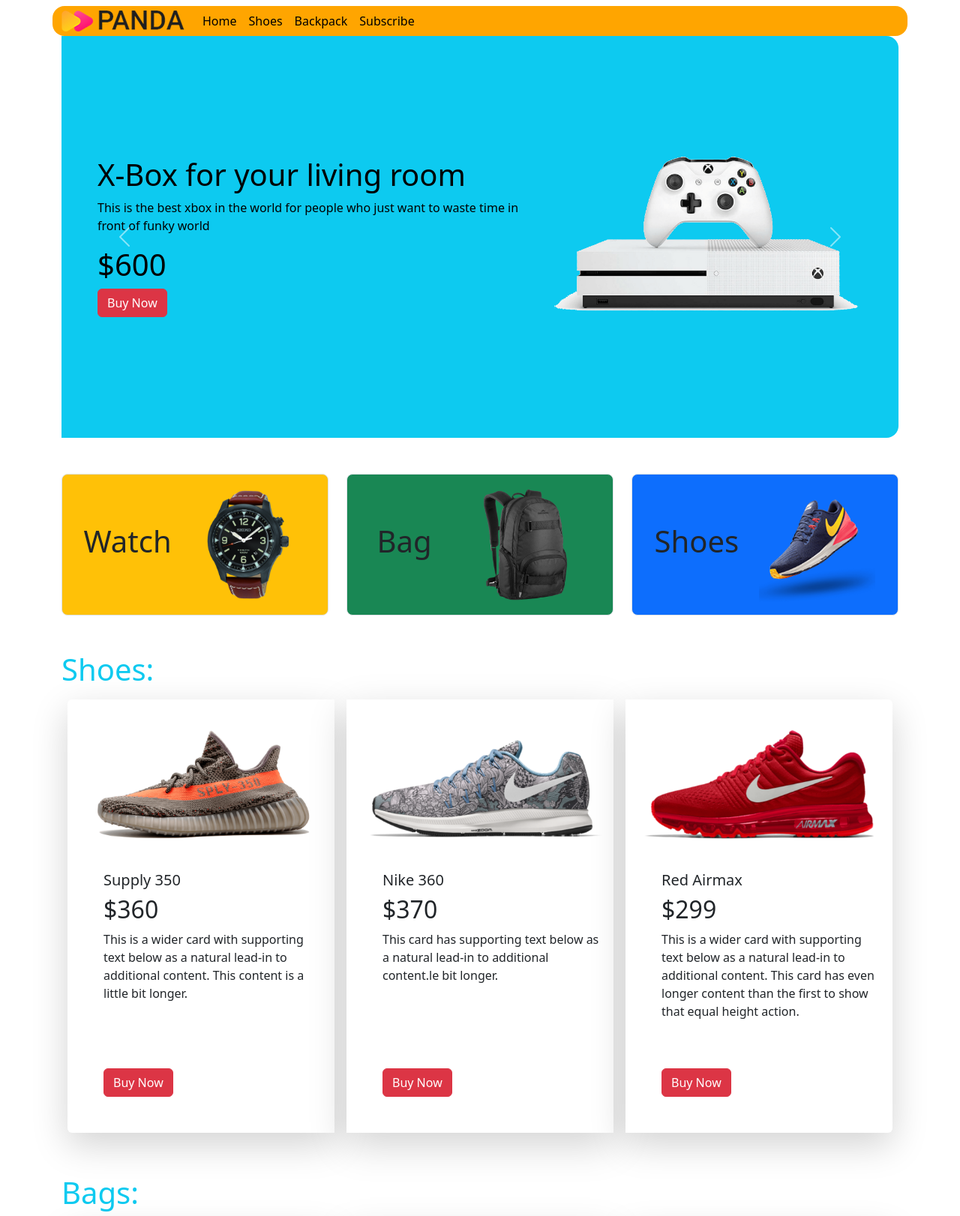
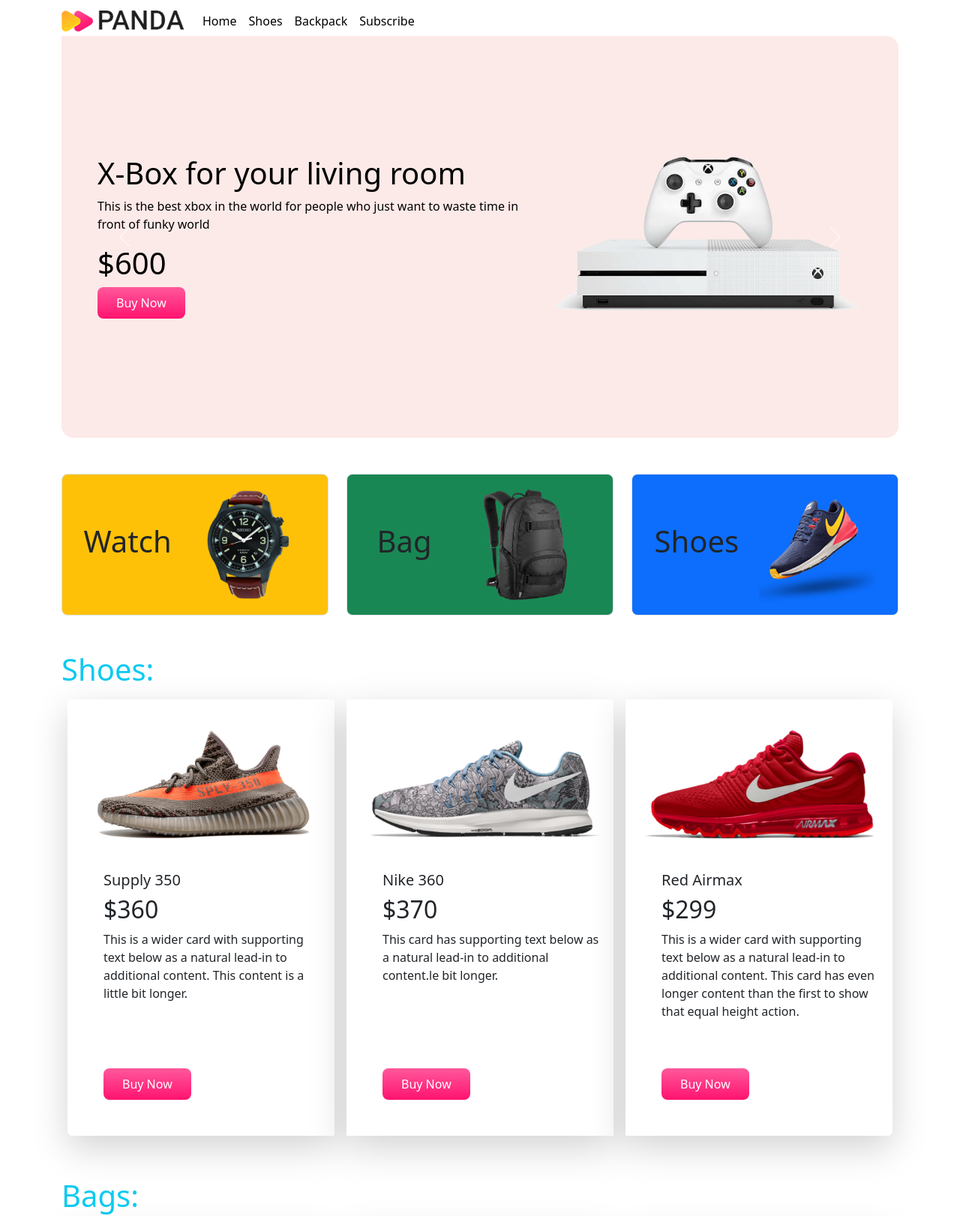
Before and after one commit to Programmer-Kayum/Panda-Commerce-Bootstrap, a plain HTML site: page index.html in a window 1280 px wide. Shown: the top 1622 px of the page at 75% size. Drawn offline with nearby package versions, Linux system fonts and the light colour scheme.

Commit message:
css customize

```diff
--- /dev/null
+++ b/css/style.css
@@ -0,0 +1,30 @@
+.bg-light {
+    --bs-bg-opacity: 1;
+    background-color: rgba(var(--bs-light-rgb), var(--bs-bg-opacity)) !important;
+}
+
+.panda-bg-info {
+    background-color: #fceae8;
+}
+
+.panda-btn-danger {
+    background-image: linear-gradient(to bottom, #FF589B 0%, #FF136F 100%);
+    color: #fff;
+    border: none;
+    border-radius: 8px;
+    padding: 9px 25px;
+}
+
+
+.panda-bg-categories-1 {
+
+    background-color: #ffc107;
+}
+
+.panda-bg-categories-2 {
+    background-color: #198754;
+}
+
+.panda-bg-categories-3 {
+    background-color: #0d6efd;
+}
--- a/index.html
+++ b/index.html
@@ -8,13 +8,17 @@
     <link rel="shortcut icon" href="images/categories/watch.png" type="image/x-icon">
     <link href="https://cdn.jsdelivr.net/npm/bootstrap@5.2.0/dist/css/bootstrap.min.css" rel="stylesheet"
         integrity="sha384-gH2yIJqKdNHPEq0n4Mqa/HGKIhSkIHeL5AyhkYV8i59U5AR6csBvApHHNl/vI1Bx" crossorigin="anonymous">
+
+
+    <!-- custom style  -->
+    <link rel="stylesheet" href="css/style.css">
 </head>
 
 <body>
 
     <header class="container">
-        <nav class="navbar navbar-expand-lg fixed-top">
-            <div style="background-color:orange ;" class="container rounded-4">
+        <nav class="navbar navbar-expand-lg bg-nav fixed-top">
+            <div class="container rounded-4">
                 <a class="navbar-brand" href="index.html"><img src="images/logo.png" alt=""
                         class="d-inline-block align-text-top">
                 </a>
@@ -47,58 +51,60 @@
             <div id="carouselExampleControls" class="carousel slide" data-bs-ride="carousel">
                 <div class="carousel-inner">
 
-                    <div class="carousel-item active bg-info rounded-4">
-                        <div class="row p-5">
-                            <div class="col-lg-7 d-flex align-items-center ">
-                                <div class=" text-black">
+                    <div class="carousel-item active panda-bg-info rounded-4">
+                        <div class="row">
+                            <div class="col-lg-7 d-flex align-items-center">
+                                <div class=" ps-5 text-black">
                                     <h1>Cool Dude Headphone</h1>
                                     <p>This is the best headphone in the world for people who just want to waste time in
                                         front of funky world</p>
                                     <h1>$420</h1>
-                                    <button type="button" class="btn btn-danger ">Buy Now</button>
+                                    <button type="button" class="btn panda-btn-danger ">Buy Now</button>
                                 </div>
                             </div>
 
-                            <div class="col-lg-5 ">
-                                <img src="images/banner-images/headphone.png" class="d-block w-100" alt="...">
+                            <div class="col-lg-5 p-5">
+                                <img class="img-fluid" src="images/banner-images/headphone.png" class="d-block w-100"
+                                    alt="...">
                             </div>
                         </div>
                     </div>
 
 
-                    <div class="carousel-item active bg-info rounded-4">
+                    <div class="carousel-item active panda-bg-info rounded-4">
                         <div class="row p-5">
-                            <div class="col-lg-7 d-flex align-items-center ">
+                            <div class="col-lg-8 d-flex align-items-center">
                                 <div class=" text-black">
                                     <h1>Mega LCD TV For Sports</h1>
                                     <p>This is the best TV in the world for people who just want to waste time in
                                         front of funky world</p>
                                     <h1>$800</h1>
-                                    <button type="button" class="btn btn-danger">Buy Now</button>
+                                    <button type="button" class="btn panda-btn-danger">Buy Now</button>
                                 </div>
                             </div>
 
-                            <div class="col-lg-5 ">
+                            <div class="col-lg-4">
                                 <img src="images/banner-images/tv.png" class="d-block w-100" alt="...">
                             </div>
                         </div>
                     </div>
 
 
-                    <div class="carousel-item active bg-info rounded-4">
+                    <div class="carousel-item active panda-bg-info rounded-4">
                         <div class="row p-5">
-                            <div class="col-lg-7 d-flex align-items-center ">
+                            <div class="col-lg-7 d-flex align-items-center">
                                 <div class=" text-black">
                                     <h1>X-Box for your living room</h1>
                                     <p>This is the best xbox in the world for people who just want to waste time in
                                         front of funky world</p>
                                     <h1>$600</h1>
-                                    <button type="button" class="btn btn-danger">Buy Now</button>
+                                    <button type="button" class="btn panda-btn-danger">Buy Now</button>
                                 </div>
                             </div>
 
                             <div class="col-lg-5 ">
-                                <img src="images/banner-images/xbox.png" class="d-block w-100" alt="...">
+                                <img class="img-fluid" src="images/banner-images/xbox.png" class="d-block w-100"
+                                    alt="...">
                             </div>
                         </div>
                     </div>
@@ -128,19 +134,22 @@
             <div class="container overflow-hidden text-center">
                 <div class="row gy-5">
                     <div class="col-lg-4 col-md-6 col-sm-12 ">
-                        <div class="p-3 border rounded-3 d-flex justify-content-around align-items-center bg-warning">
+                        <div
+                            class="p-3 border rounded-3 d-flex justify-content-around align-items-center panda-bg-categories-1">
                             <h1>Watch</h1>
                             <img src="images/categories/watch.png" alt="">
                         </div>
                     </div>
                     <div class="col-lg-4 col-md-6 col-sm-12">
-                        <div class="p-3 border rounded-3 d-flex justify-content-around align-items-center bg-success">
+                        <div
+                            class="p-3 border rounded-3 d-flex justify-content-around align-items-center panda-bg-categories-2">
                             <h1>Bag</h1>
                             <img src="images/categories/bag.png" alt="">
                         </div>
                     </div>
                     <div class="col-lg-4 col-md-6 col-sm-12">
-                        <div class="p-3 border rounded-3 d-flex justify-content-around  align-items-center bg-primary">
+                        <div
+                            class="p-3 border rounded-3 d-flex justify-content-around  align-items-center panda-bg-categories-3">
                             <h1>Shoes</h1>
                             <img src="images/categories/shoes.png" alt="">
                         </div>
@@ -166,7 +175,7 @@
 
                     </div>
                     <div class="m-5">
-                        <button type="button" class="btn btn-danger">Buy Now</button>
+                        <button type="button" class="btn panda-btn-danger">Buy Now</button>
 
                     </div>
                 </div>
@@ -182,7 +191,7 @@
 
                     </div>
                     <div class="m-5">
-                        <button type="button" class="btn btn-danger">Buy Now</button>
+                        <button type="button" class="btn panda-btn-danger">Buy Now</button>
                     </div>
                 </div>
 
@@ -197,7 +206,7 @@
 
                     </div>
                     <div class="m-5">
-                        <button type="button" class="btn btn-danger">Buy Now</button>
+                        <button type="button" class="btn panda-btn-danger">Buy Now</button>
                     </div>
                 </div>
             </div>
@@ -220,7 +229,7 @@
                             additional content. This content is a little bit longer.
                     </div>
                     <div class="m-5">
-                        <button type="button" class="btn btn-danger">Buy Now</button>
+                        <button type="button" class="btn panda-btn-danger">Buy Now</button>
 
                     </div>
                 </div>
@@ -235,7 +244,7 @@
                             content.le bit longer.
                     </div>
                     <div class="m-5">
-                        <button type="button" class="btn btn-danger">Buy Now</button>
+                        <button type="button" class="btn panda-btn-danger">Buy Now</button>
                     </div>
                 </div>
 
@@ -249,7 +258,7 @@
                             height action.
                     </div>
                     <div class="m-5">
-                        <button type="button" class="btn btn-danger">Buy Now</button>
+                        <button type="button" class="btn panda-btn-danger">Buy Now</button>
                     </div>
                 </div>
             </div>
```
